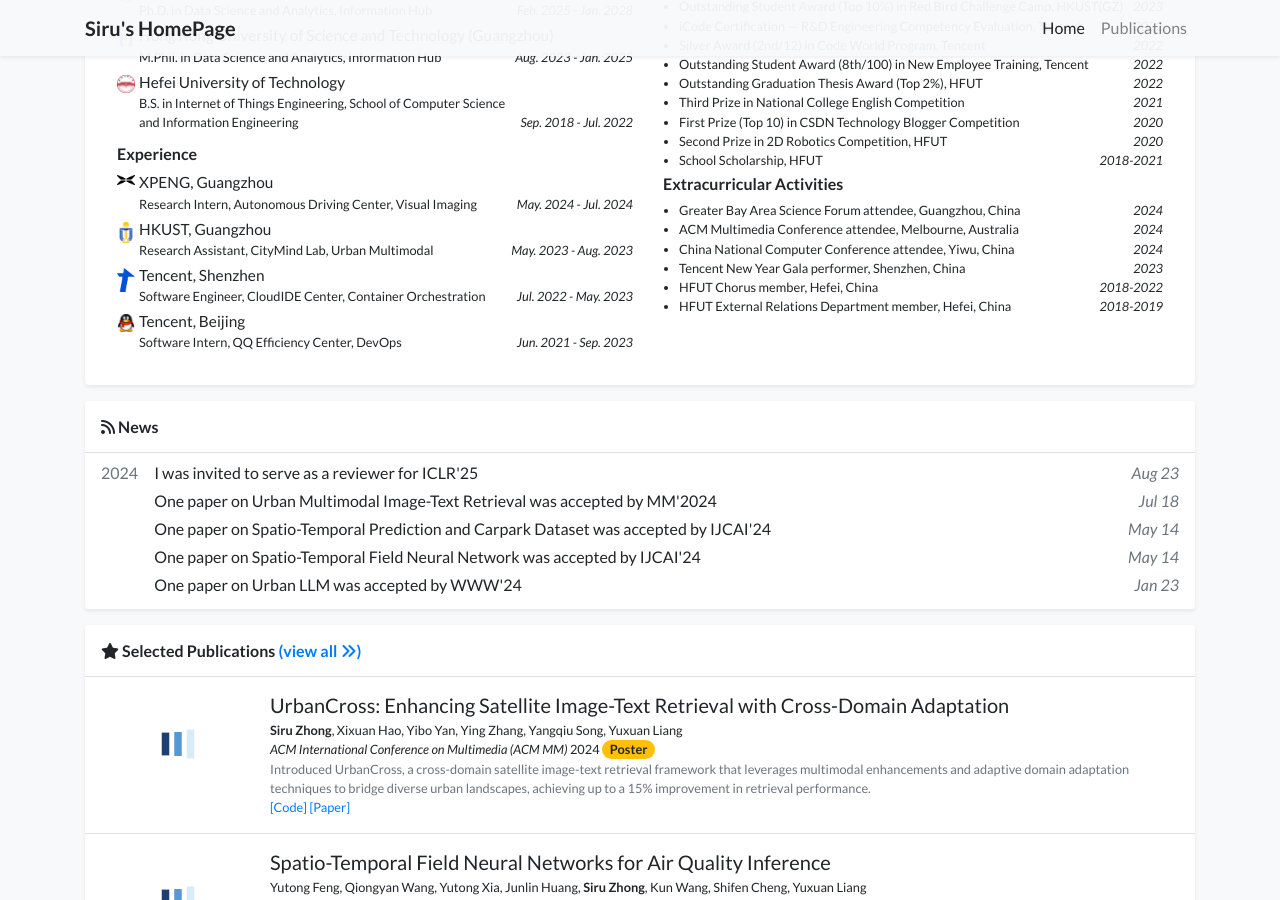
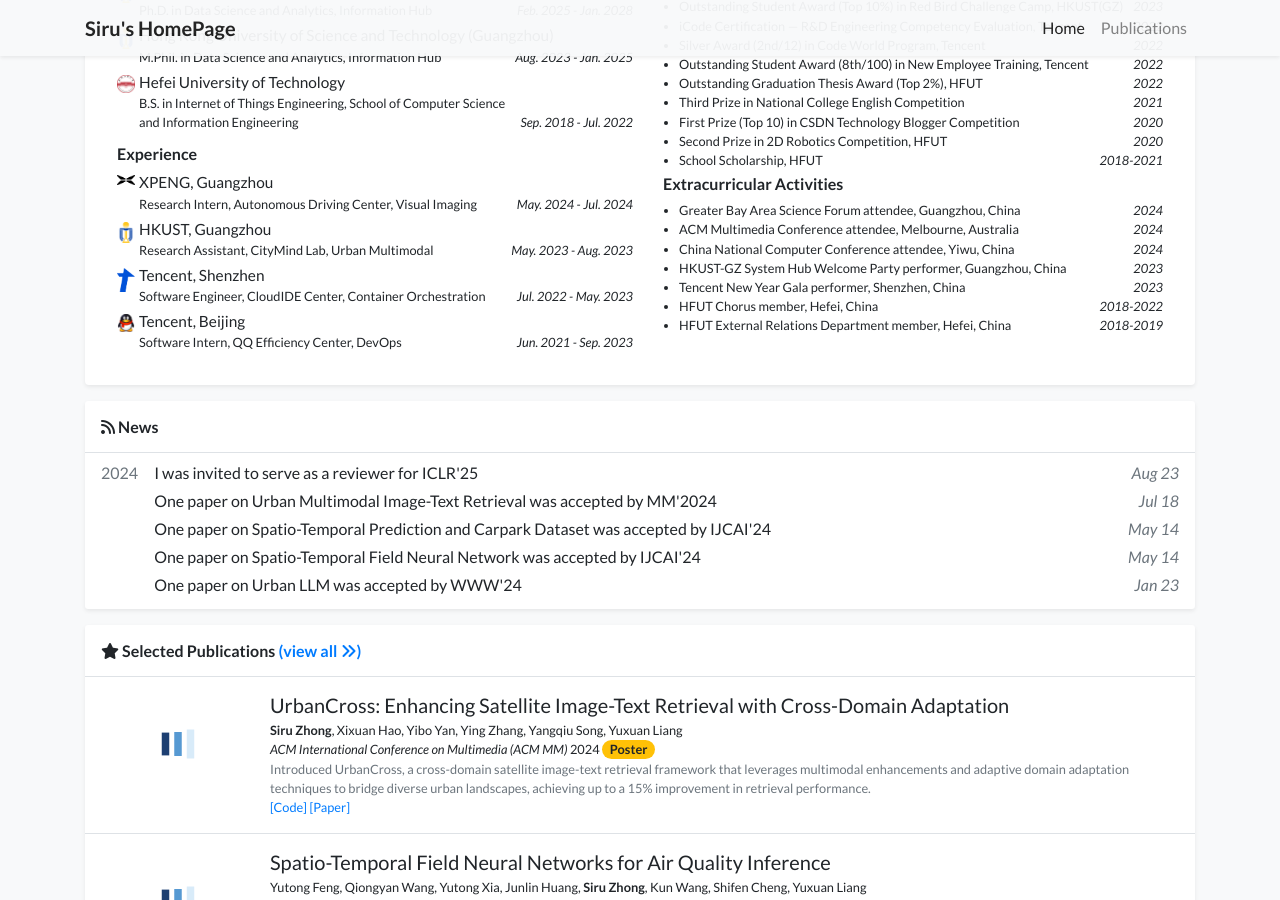
Before and after one commit to thunderlrr/songxinlei.github.io, a Jekyll site: the page built from index.html, in a window 1280 px wide and 900 px high, scrolled down 629 px. Built offline with Jekyll 4.4.1, drawn with Linux system fonts in a browser that asks for light colours; a style sheet for code colours, icons or effects is not loaded.

Commit message:
update profile

```diff
--- a/_data/profile.yml
+++ b/_data/profile.yml
@@ -90,6 +90,8 @@
     date: 2024
   - name: China National Computer Conference attendee, Yiwu, China
     date: 2024
+  - name: HKUST-GZ System Hub Welcome Party performer, Guangzhou, China
+    date: 2023
   - name: Tencent New Year Gala performer, Shenzhen, China
     date: 2023
   - name: HFUT Chorus member, Hefei, China
```
